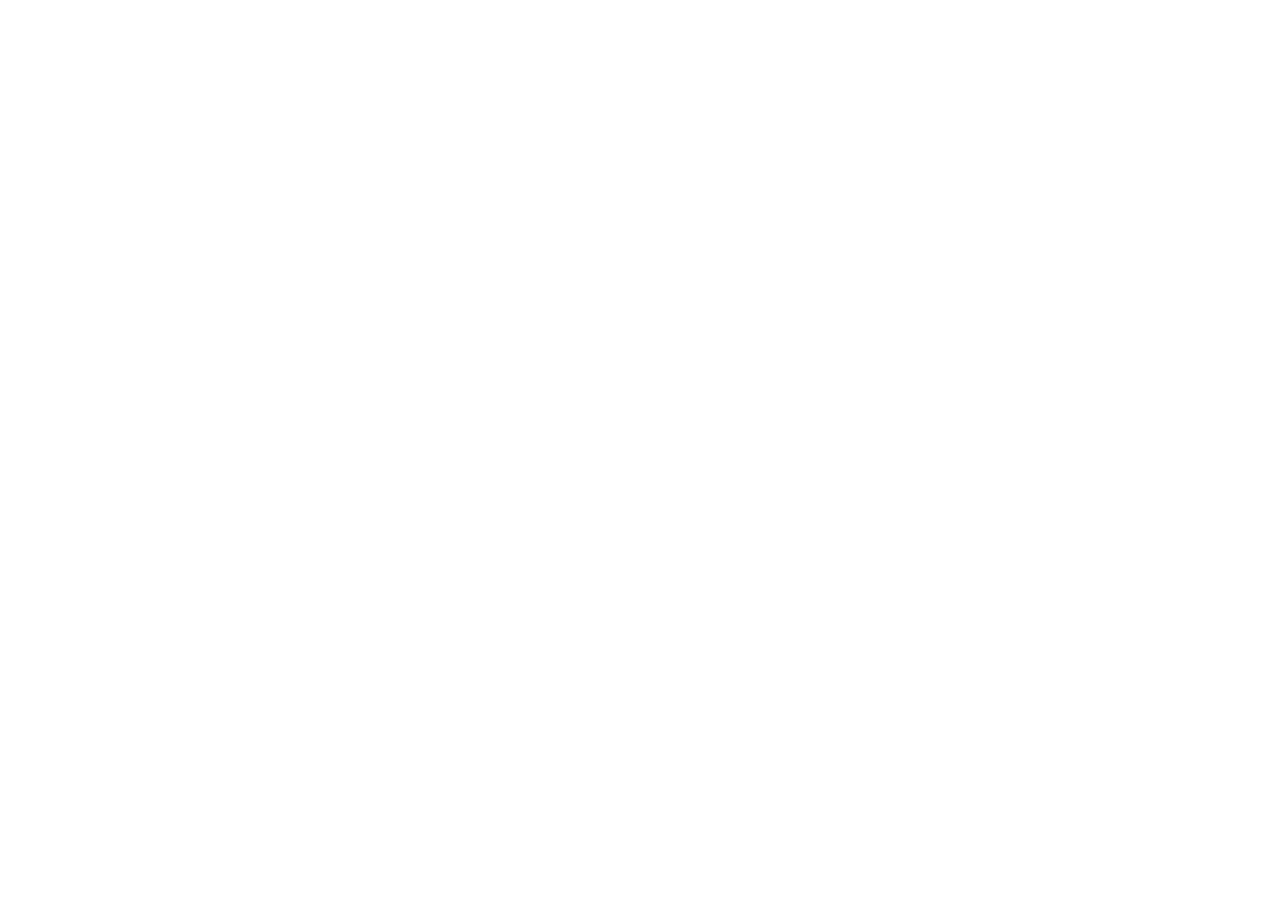
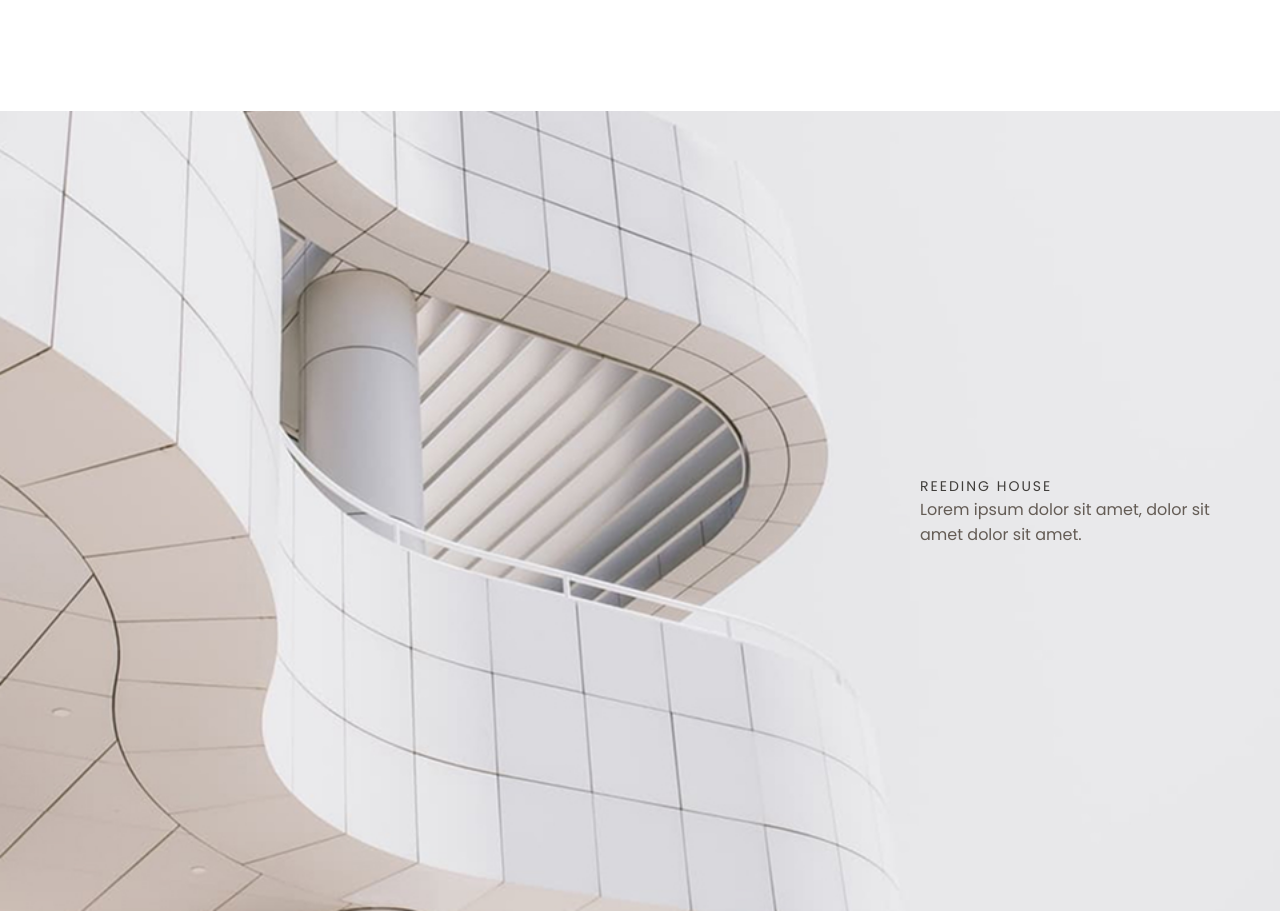
Before and after one commit to ionaleLyc/Wishbone-Website, a React (Create React App) app: page / in a window 1280 px wide. Shown: the part 1489-2400 px from the top of the page. Before the commit the page ends 1600 px from the top, so only its background shows below. Built offline with nearby package versions, Linux system fonts and the light colour scheme.

Commit message:
Верстка третьей секции 'Reeding House' закончена

```diff
--- a/src/components/FirmDesc/FirmDesc.css
+++ b/src/components/FirmDesc/FirmDesc.css
@@ -161,6 +161,7 @@
 
     .firm-description .firm-description-content p {
         font-size: 14px;
+        margin-bottom: 10px;
     }
 
     .firm-description-content .firm-description-content-main .firm-read-more {
--- a/src/components/Header/Header.css
+++ b/src/components/Header/Header.css
@@ -13,6 +13,8 @@
     box-shadow: 0 0px 2px 0 var(--color-text-gray);
 
     transition: all 0.2s linear;
+
+    z-index: 1000;
 }
 
 .header.hidden {
@@ -189,7 +191,7 @@
 
 }
 
-@media (max-height: 750px) {
+/* @media (max-height: 750px) {
     .header {
         min-height: 60px;
     }
@@ -201,7 +203,7 @@
     .header .burger-icon svg {
         transform: scale(0.7);
     }
-}
+} */
 
 @media (max-width: 860px) {
 
--- a/src/components/OurFirm/OurFirm.css
+++ b/src/components/OurFirm/OurFirm.css
@@ -19,9 +19,11 @@
     margin-block: min(100px, 12.3vh);
 }
 
-.our-firm-section .our-firm-wrapper .our-firm-header p {
+.our-firm-section .our-firm-wrapper .our-firm-header h2 {
     font-size: 32px;
     color: var(--color-text-gray_2);
+    margin: 0;
+    font-weight: 300;
 }
 
 .our-firm-section .our-firm-wrapper .our-firm-content .our-firm-content-description {
@@ -81,7 +83,7 @@
 }
 
 @media (max-height: 700px) {
-    .our-firm-section .our-firm-wrapper .our-firm-header p {
+    .our-firm-section .our-firm-wrapper .our-firm-header h2 {
         font-size: 24px;
     }
 
--- a/src/components/OurFirm/OurFirm.jsx
+++ b/src/components/OurFirm/OurFirm.jsx
@@ -8,7 +8,7 @@
             <div className='our-firm-wrapper'>
 
                 <div className='our-firm-header'>
-                    <p>Our Firm</p>
+                    <h2>Our Firm</h2>
                 </div>
 
                 <div className='our-firm-content'>
--- /dev/null
+++ b/src/components/ReedingHouse/ReedingHouse.css
@@ -0,0 +1,86 @@
+.reeding-house-section {
+    height: 100%;
+    width: 100%;
+    background-image: url('../../../public/images/reeding-house.jpg');
+    background-size: cover;
+    background-position: center;
+    background-repeat: no-repeat;
+
+    font-family: 'Poppins', sans-serif;
+
+    display: flex;
+    align-items: center;
+    justify-content: end;
+
+    position: relative;
+}
+
+.reeding-house-section .reeding-house-content {
+    height: 100%;
+    width: 300px;
+    margin-inline: 60px;
+
+    display: flex;
+    justify-content: center;
+    flex-direction: column;
+
+    z-index: 2;
+}
+
+.reeding-house-section .reeding-house-content h2 {
+    text-transform: uppercase;
+    color: var(--color-text-gray_2);
+    font-size: 14px;
+    margin: 0;
+    padding: 0;
+    letter-spacing: 2px;
+    font-weight: 300;
+}
+
+.reeding-house-section .reeding-house-content p {
+    color: var(--color-text-gray);
+    font-size: 16px;
+    margin: 0;
+    padding: 0;
+}
+
+@media (max-width: 1200px) {
+
+    .reeding-house-section {
+        justify-content: center;
+    }
+
+    .reeding-house-section::before {
+        content: '';
+        position: absolute;
+        top: 0;
+        left: 0;
+        width: 100%;
+        height: 100%;
+        background-color: var(--color-background-dark);
+        opacity: 0.5;
+        z-index: 1;
+    }
+
+    .reeding-house-section .reeding-house-content h2 {
+        color: var(--color-text-light);
+    }
+
+    .reeding-house-section .reeding-house-content p {
+        color: var(--color-text-light);
+        font-weight: 300;
+    }
+}
+
+@media (max-width: 860px) {
+
+
+
+    .reeding-house-section .reeding-house-content {
+        margin-inline: 30px;
+    }
+
+    .reeding-house-section .reeding-house-content {
+        gap: 10px;
+    }
+}
--- /dev/null
+++ b/src/components/ReedingHouse/ReedingHouse.jsx
@@ -0,0 +1,18 @@
+import './ReedingHouse.css'
+
+function ReedingHouse() {
+    return (
+        <div className='reeding-house-section'>
+
+            <div className='reeding-house-content'>
+                <h2>Reeding House</h2>
+                <p>
+                    Lorem ipsum dolor sit amet, dolor sit amet dolor sit amet.
+                </p>
+            </div>
+
+        </div>
+    );
+}
+
+export default ReedingHouse;
--- a/src/pages/Home/Home.jsx
+++ b/src/pages/Home/Home.jsx
@@ -1,6 +1,7 @@
 import Header from "../../components/Header/Header";
 import FirmDesc from "../../components/FirmDesc/FirmDesc"
 import OurFirm from "../../components/OurFirm/OurFirm";
+import ReedingHouse from "../../components/ReedingHouse/ReedingHouse";
 
 function Home() {
     return (
@@ -8,6 +9,7 @@
             <Header />
             <FirmDesc />
             <OurFirm />
+            <ReedingHouse />
         </>
     );
 }
```
Also changed, not shown: public/images/reeding-house.jpg (added).
